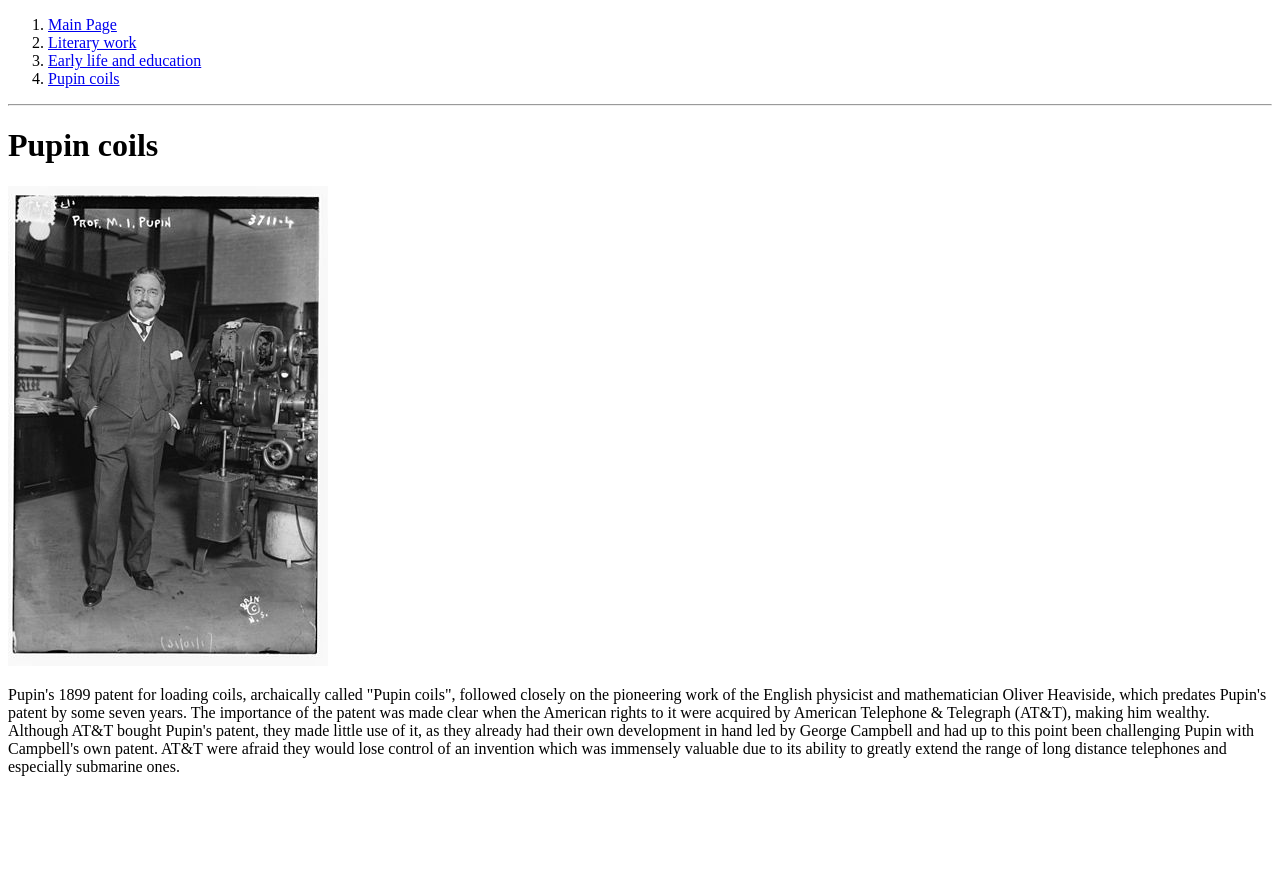
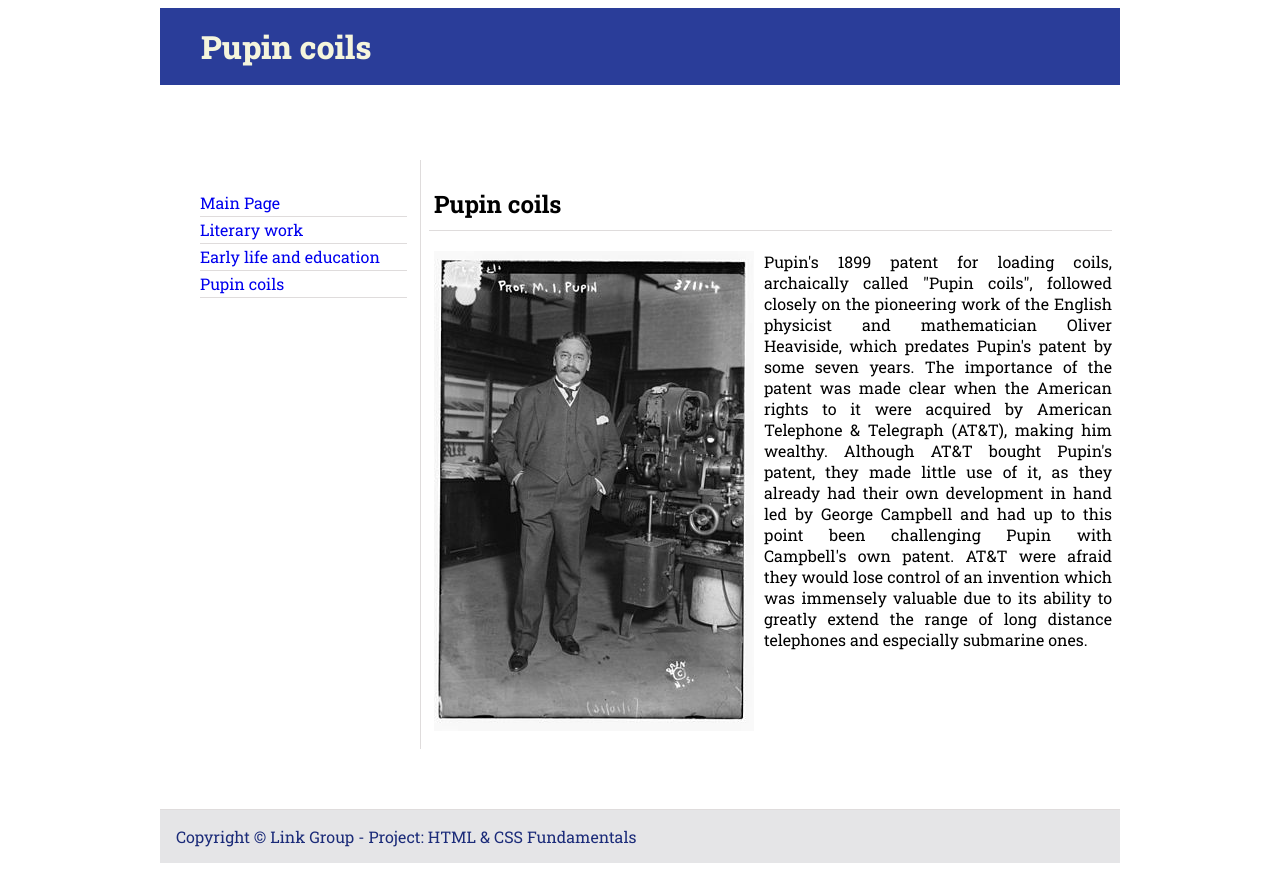
Before and after one commit to webofiice/Un-mini-site-HTML, a plain HTML site: page pupin-coils.html in a window 1280 px wide. Before the commit the page ends 800 px from the top, so only its background shows below. Drawn offline with Linux system fonts and the light colour scheme.

Commit message:
Actualizare continut

```diff
--- a/pupin-coils.html
+++ b/pupin-coils.html
@@ -2,29 +2,50 @@
 <html lang="en">
 <head>
     <meta charset="UTF-8">
+    <link rel="preconnect" href="https://fonts.googleapis.com">
+    <link rel="preconnect" href="https://fonts.gstatic.com" crossorigin>
+    <link href="https://fonts.googleapis.com/css2?family=Roboto+Slab:wght@100;200;300;400;500;600;700;800;900&display=swap" rel="stylesheet">
+
     <title>Pupin coils</title>
+    <link rel="stylesheet" href="style.css" type="text/css">
 </head>
 <body>
-    <ol>
-        <li>
-            <a href="index.html">Main Page</a>
-        </li>
-        <li>
-            <a href="literary-work.html">Literary work</a>
-        </li>
-        <li>
-            <a href="early-life-and-education.html">Early life and education</a>
-        </li>
-        <li>
-            <a href="pupin-coils.html">Pupin coils</a>
-        </li>
-    </ol>
-    <hr>
+    <header>
+        <nav class="topbar">
+            <ul>
+                <li>
+                    <a href="pupin-coils.html">Pupin coils</a>
+                </li>
+            </ul>
+        </nav>
+    </header>
+    <section>
+        <nav class="sidebar">
+            <ul>
+                <li class="siebdar-left">
+                    <a href="index.html">Main Page</a>
+                </li>
+                <li class="siebdar-left">
+                    <a href="literary-work.html">Literary work</a>
+                </li>
+                <li class="siebdar-left">
+                    <a href="early-life-and-education.html">Early life and education</a>
+                </li>
+                <li class="siebdar-left">
+                    <a href="pupin-coils.html">Pupin coils</a>
+                </li>
+            </ul>
+        </nav>
+    </section>
+    <aside>
     <h1>Pupin coils</h1>
     <img src="pictures/pupin-1916.jpg" alt="pupin-1916">
     <p>
         Pupin's 1899 patent for loading coils, archaically called "Pupin coils", followed closely on the pioneering work of the English physicist and mathematician Oliver Heaviside, which predates Pupin's patent by some seven years. The importance of the patent was made clear when the American rights to it were acquired by American Telephone & Telegraph (AT&T), making him wealthy. Although AT&T bought Pupin's patent, they made little use of it, as they already had their own development in hand led by George Campbell and had up to this point been challenging Pupin with Campbell's own patent. AT&T were afraid they would lose control of an invention which was immensely valuable due to its ability to greatly extend the range of long distance telephones and especially submarine ones.
     </p>
-
+    </aside>
+    <footer>
+        Copyright © Link Group - Project: HTML & CSS Fundamentals
+    </footer>
 </body>
 </html>
```
Also changed, not shown: early-life-and-education.html (+40 -15 lines), index.html (+12 -15 lines), literary-work.html (+29 -9 lines).
